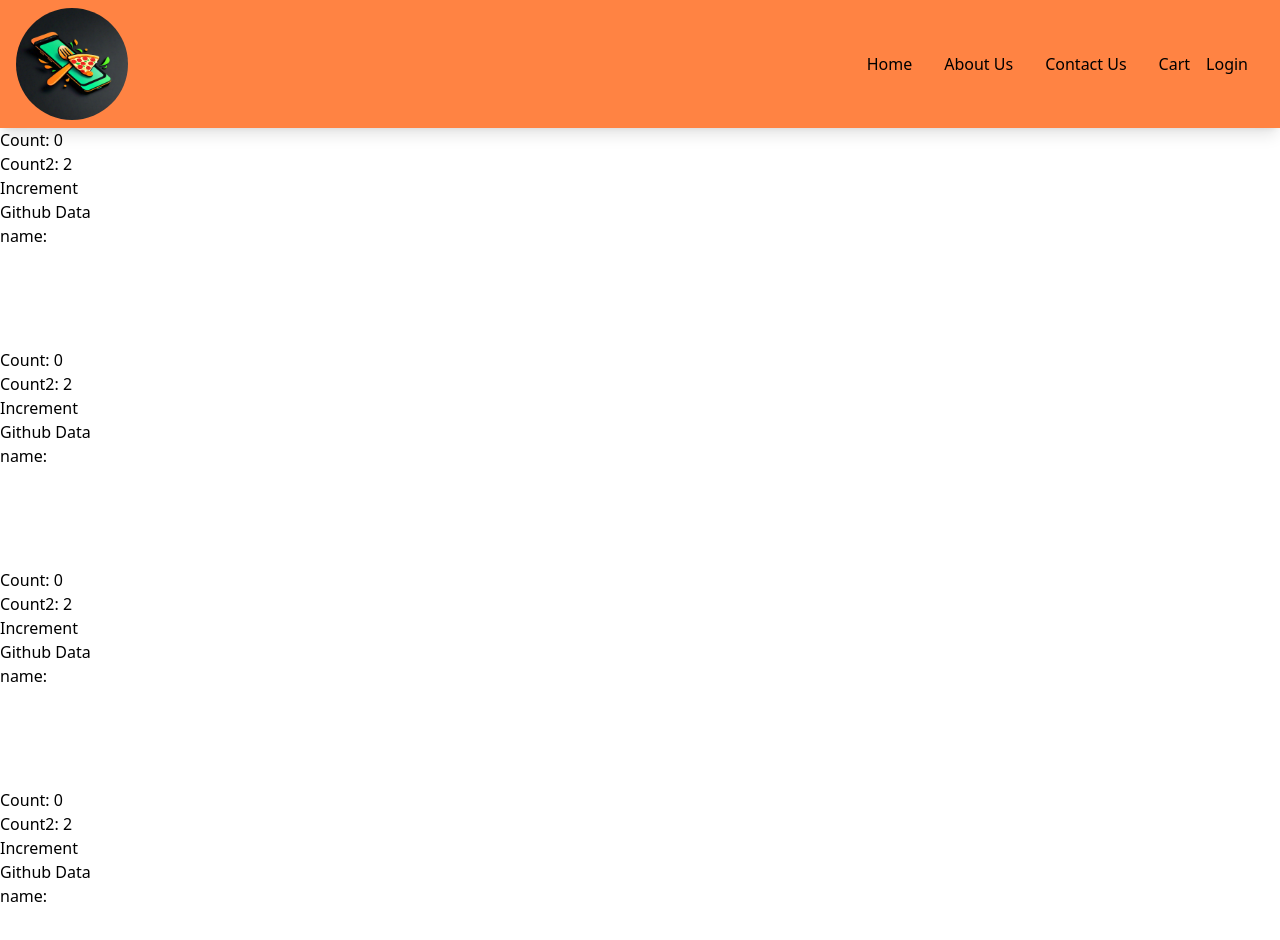
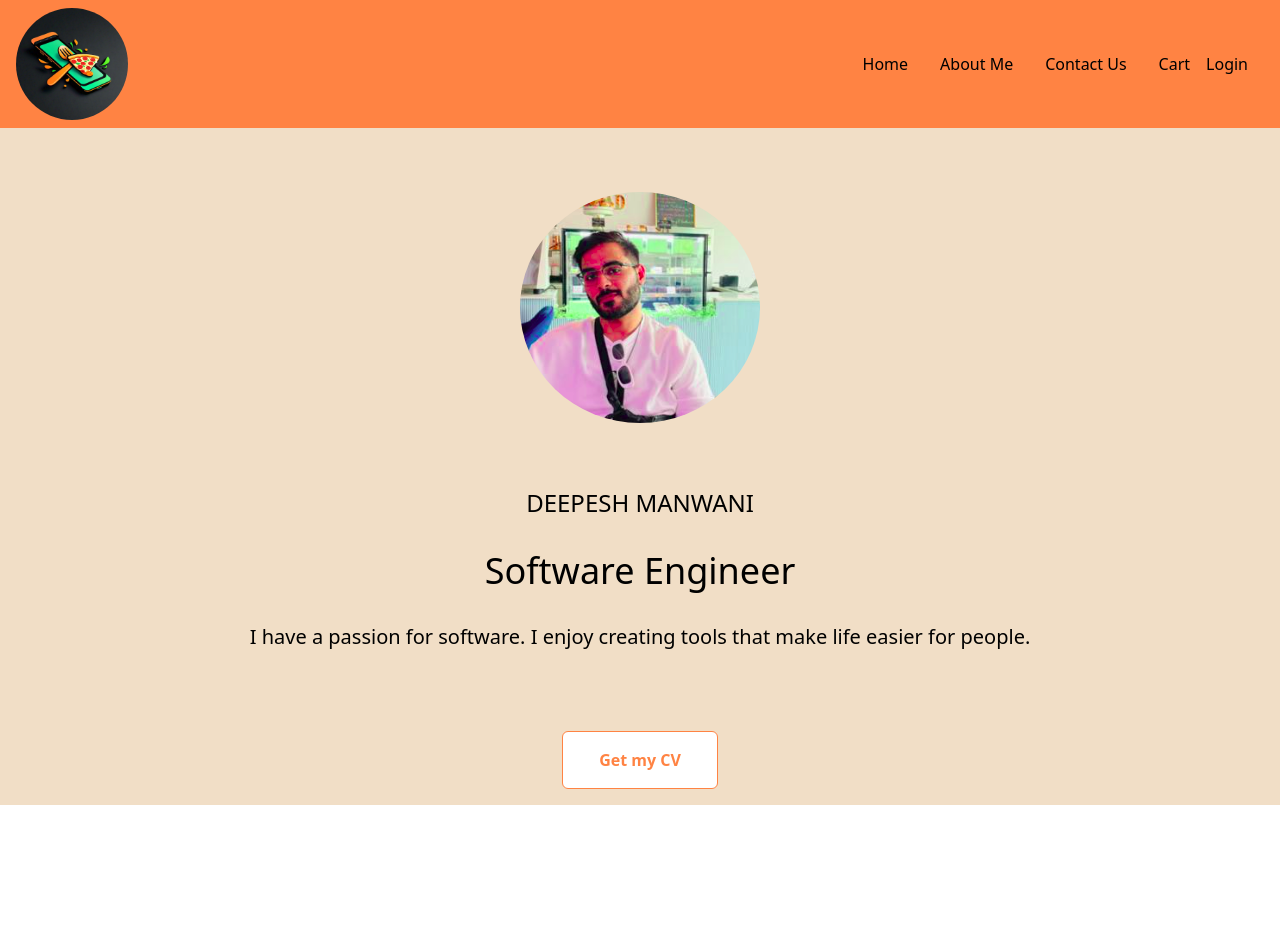
Before and after one commit to deepmanwani18/Profile.fyi-Assignment, a React (Vite) app in the folder Swiggy-Clone/: page /about in a window 1280 px wide. Shown: the top 940 px of the page. After the commit the page ends 805 px from the top, so only its background shows below. Built offline with nearby package versions, Linux system fonts and the light colour scheme; no server answers.

Commit message:
About me page updated

```diff
--- a/Swiggy-Clone/src/App.js
+++ b/Swiggy-Clone/src/App.js
@@ -2,11 +2,11 @@ import React, { Suspense, lazy } from "react";
 import ReactDOM from "react-dom/client";
 import { HeaderComponent } from "./Components/Header";
 import { Outlet, RouterProvider, createBrowserRouter } from "react-router-dom";
-import { Contact } from "./Components/Contact";
 import { ErrorComponent } from "./Components/ErrorComponent";
 import RestaurantMenu from "./Components/RestaurantMenu";
 import useActivityStatus from "./utils/useActivityStatus";
 import { BodyComponent } from "./Components/Body";
+import About from "./Components/About";
 
 const AppLayout = () => {
   const activityStatus = useActivityStatus();
@@ -21,7 +21,7 @@ const AppLayout = () => {
   );
 };
 
-const About = lazy(() => import("./Components/About"));
+const Contact = lazy(() => import("./Components/Contact"));
 
 const appRouter = createBrowserRouter([
   {
@@ -34,15 +34,15 @@ const appRouter = createBrowserRouter([
       },
       {
         path: "/contact",
-        element: <Contact />,
+        element: (
+          <Suspense fallback={<p>Loading...</p>}>
+            <Contact />
+          </Suspense>
+        ),
       },
       {
         path: "/about",
-        element: (
-          <Suspense fallback={<p>Test</p>}>
-            <About />
-          </Suspense>
-        ),
+        element: <About />,
       },
       {
         path: "restaurants/:id",
--- a/Swiggy-Clone/src/Components/About.js
+++ b/Swiggy-Clone/src/Components/About.js
@@ -20,22 +20,37 @@ class About extends React.Component {
     console.log("did mount parent");
   }
   render() {
-    console.log("render parent");
     return (
-      <div>
-        {/* <User name={"Deepesh Function"} /> */}
-        <UserClass name={"First"} />
-        <UserClass name={"Second"} />
-        <UserClass name={"Third"} />
-        <UserClass name={"Fourth"} />
-      </div>
+      <>
+        <div className="bg-skin text-center">
+          <div className="flex justify-center mb-16 pt-16">
+            <img style={{borderRadius: '50%'}} src={require('../../Public/Deepesh-picture.png')} alt="Image" />
+          </div>
+
+          <h6 className="font-medium text-gray-600 text-lg md:text-2xl uppercase mb-8">
+            Deepesh Manwani
+          </h6>
+
+          <h1 className="font-normal text-gray-900 text-4xl md:text-4xl leading-none mb-8">
+            Software Engineer
+          </h1>
+
+          <p className="font-normal text-gray-600 text-md md:text-xl mb-16">
+            I have a passion for software. I enjoy creating tools that make life
+            easier for people.
+          </p>
+
+          <button onClick={() => {
+            window.open('https://drive.google.com/file/d/10fkhfJwH4suPjX1HnGetFZnRrF-7RKzt/view?usp=sharing')
+          }} className="m-4 border px-7 py-3 md:px-9 md:py-4 bg-white font-medium md:font-semibold text-orange text-md rounded-md hover:bg-orange hover:text-white transition ease-linear duration-500">
+          Get my CV
+        </button>
+        </div>
+      </>
     );
   }
 
-//   React batches the rendering of child components,
-//   that's why for all four components, constructor and render will be called,
-//   and once the initial render is completed, for all four components, did mount
-//   will be called and after that for parent didMount hook will be called
+
 }
 
 export default About;
--- a/Swiggy-Clone/src/Components/Contact.js
+++ b/Swiggy-Clone/src/Components/Contact.js
@@ -1,5 +1,35 @@
-export const Contact = () => {
-    return <div>
-        <h1>Contact Us!!!!</h1>
+const Contact = () => {
+  return (
+    <div className="bg-skin text-center ">
+       <h1 className="font-normal text-gray-900 text-4xl md:text-4xl leading-none mb-8">
+            Lazily Loaded Module
+          </h1>
+
+          <p className="font-normal text-gray-600 text-md md:text-xl mb-16">
+            I have kept this module to demo lazy loading in this app. Feel free to check Network tab resources. Along with index.js, one separate file would be generated.
+          </p>
+          <br />
+          <br />
+          <br />
+          <br />
+          <br />
+          <br />
+          <br />
+          <br />
+          <br />
+          <br />
+          <br />
+          <br />
+          <br />
+          <br />
+          <br />
+          <br />
+          <br />
+          <br />
+          <br />
+          <br />
     </div>
-}
+  );
+};
+
+export default Contact;
--- a/Swiggy-Clone/src/Components/Header.js
+++ b/Swiggy-Clone/src/Components/Header.js
@@ -6,7 +6,9 @@ export const HeaderComponent = () => {
   return (
     <div className="flex justify-between bg-orange shadow-lg pt-2 pb-2">
       <div className="w-28 ml-4">
-        <img className="rounded-full" src={require("../../Public/app-logo.jpeg")} />
+        <Link to="/">
+        <img className="rounded-full cursor-pointer" src={require("../../Public/app-logo.jpeg")} />
+        </Link>
       </div>
       <div className="flex items-center">
           <ul className="flex justify-between m-4 p-4 ">
@@ -14,7 +16,7 @@ export const HeaderComponent = () => {
             <Link to="/" >Home</Link>
           </li>
           <li className="px-4">
-            <Link to="/about">About Us</Link>
+            <Link to="/about">About Me</Link>
           </li>
           <li className="px-4">
           <Link to="/contact">Contact Us</Link>
```
Also changed, not shown: Swiggy-Clone/Public/Deepesh-picture.png (added).
